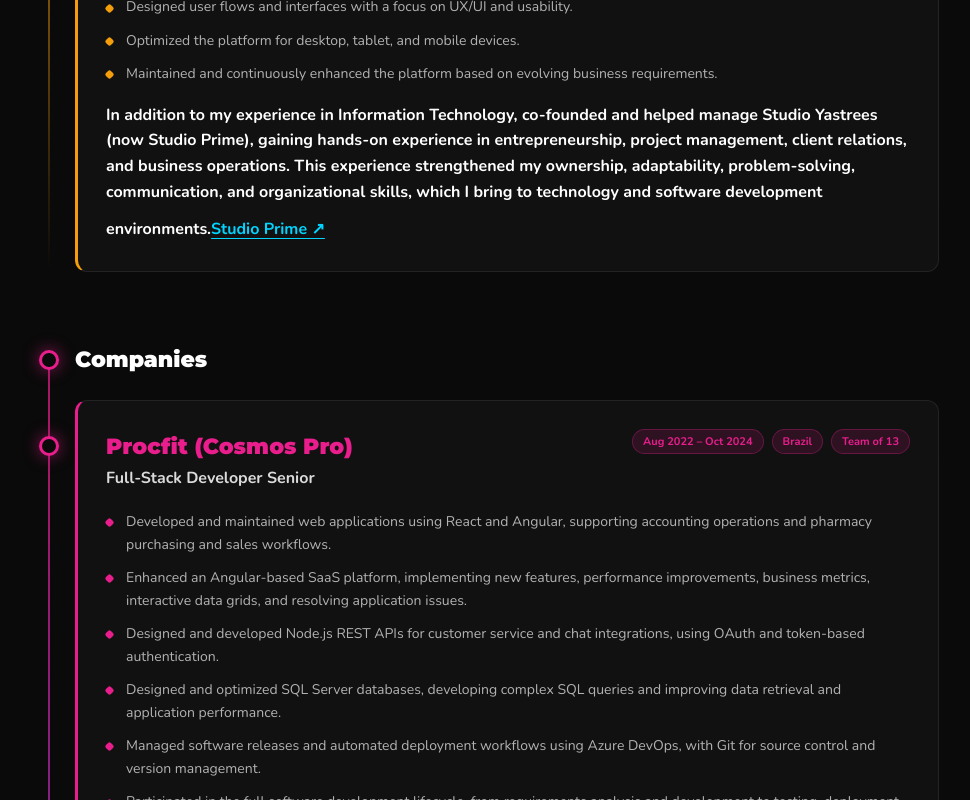
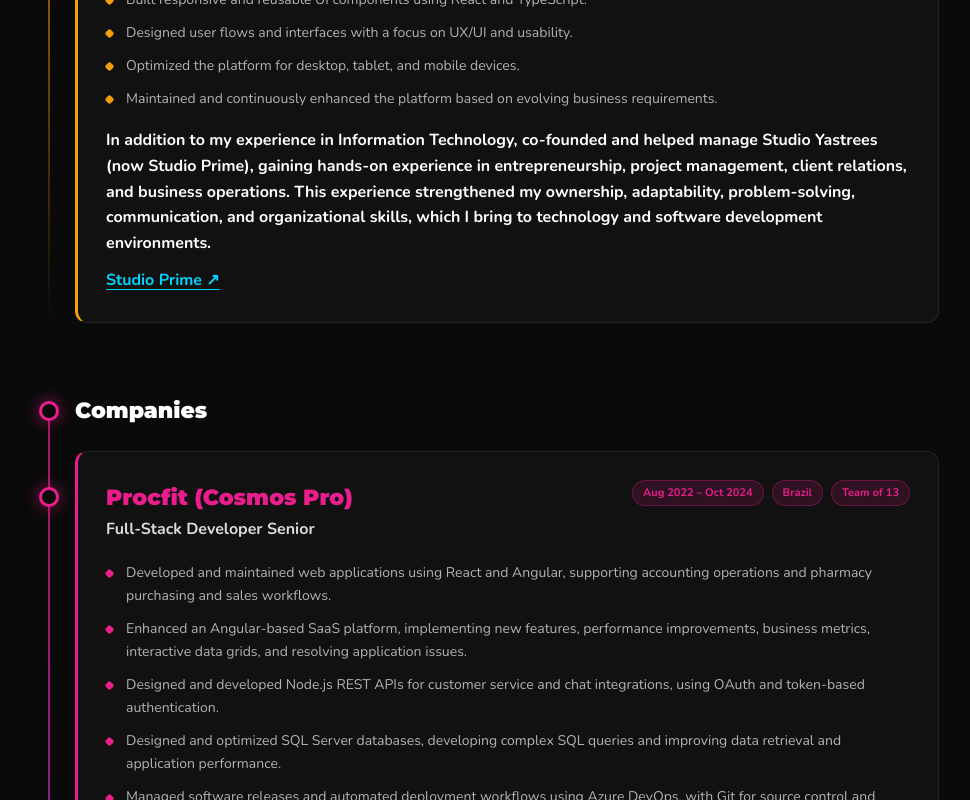
Before and after one commit to llr2ll/Portifolio-v2, a React (Create React App) app: page / in a window 1280 px wide. Shown: the part 1960-2760 px from the top of the page, without its empty margins (151-1121 px from the left). Built offline with nearby package versions, Linux system fonts and the light colour scheme.

Commit message:
external link-fix

```diff
--- a/src/components/experience/timeline.tsx
+++ b/src/components/experience/timeline.tsx
@@ -51,7 +51,7 @@
 
       {job.result && (
         <div className="job-result">
-          <strong>{job.result.text && job.result.text[lang]}</strong>
+          <p><strong>{job.result.text && job.result.text[lang]}</strong></p>
           <a href={job.result.link} target="_blank" rel="noreferrer">{job.result.label}</a>
         </div>
       )}
```
